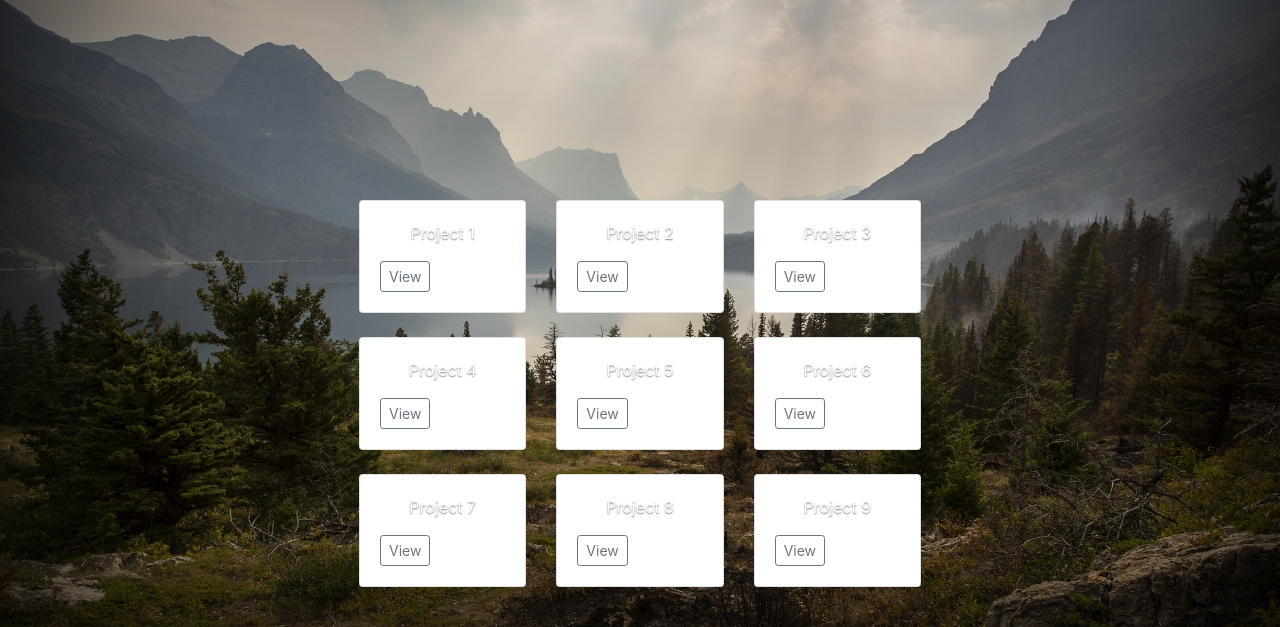
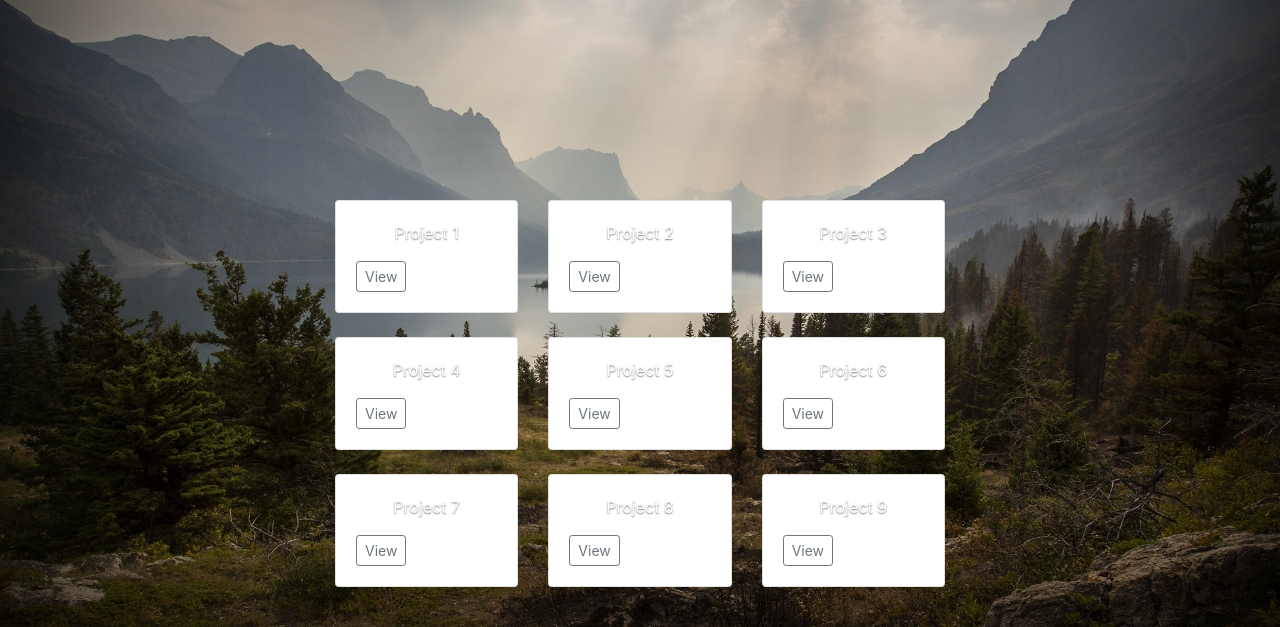
Before and after one commit to AdityaPrasad1/adityaprasad.me, a Flask app: page /projects/ in a window 1280 px wide. Shown: the part 173-800 px from the top of the page. Run offline with Flask 2, Linux system fonts and the light colour scheme; some libraries are stand-ins or nearby versions.

Commit message:
changed container class

```diff
--- a/app/templates/projects.html
+++ b/app/templates/projects.html
@@ -37,7 +37,7 @@
         </div>
       </header>
 
-      <main role="main" class="inner cover">
+      <main role="main">
         <div class="container">
           <div class="row">
             <div class="col-md-4">
```
